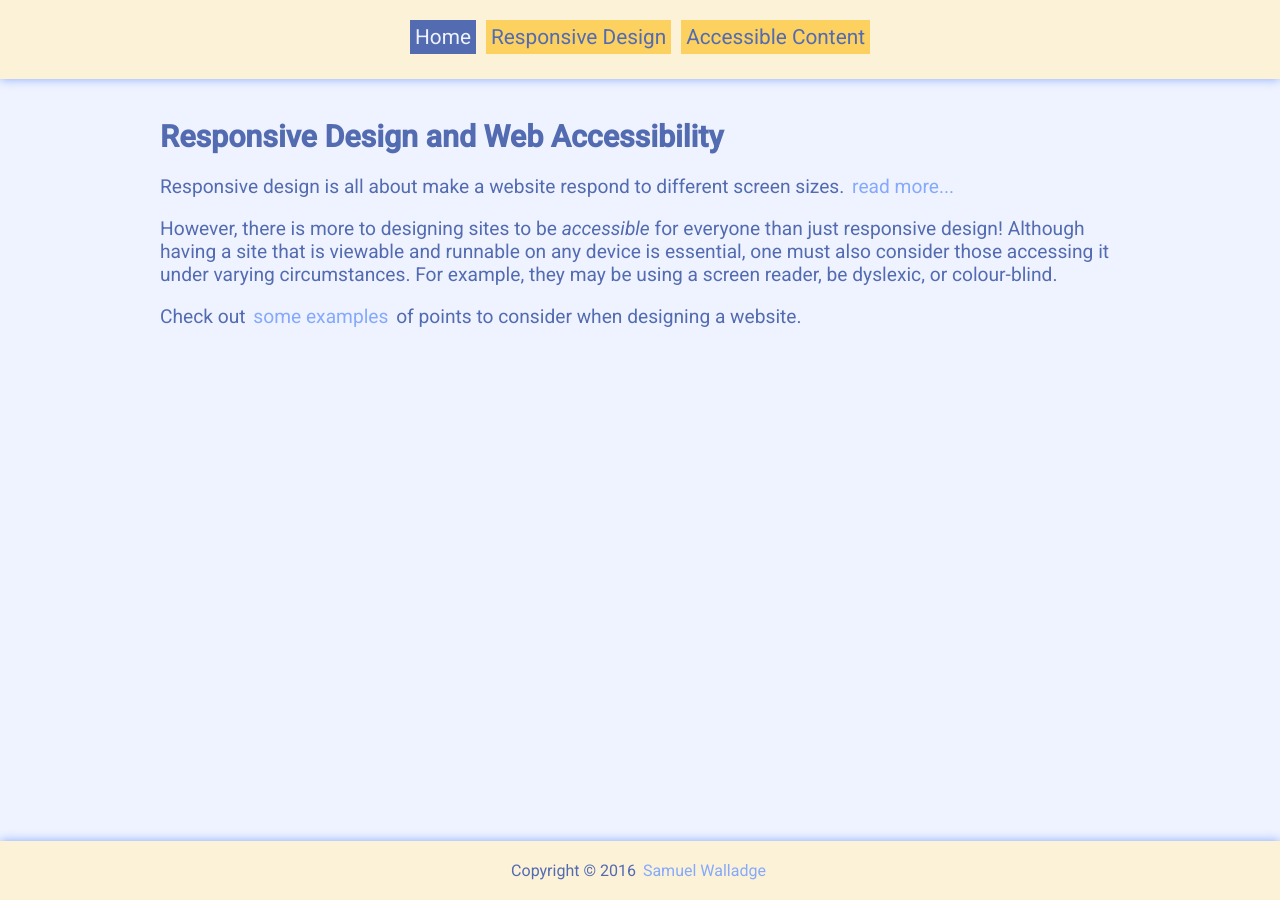
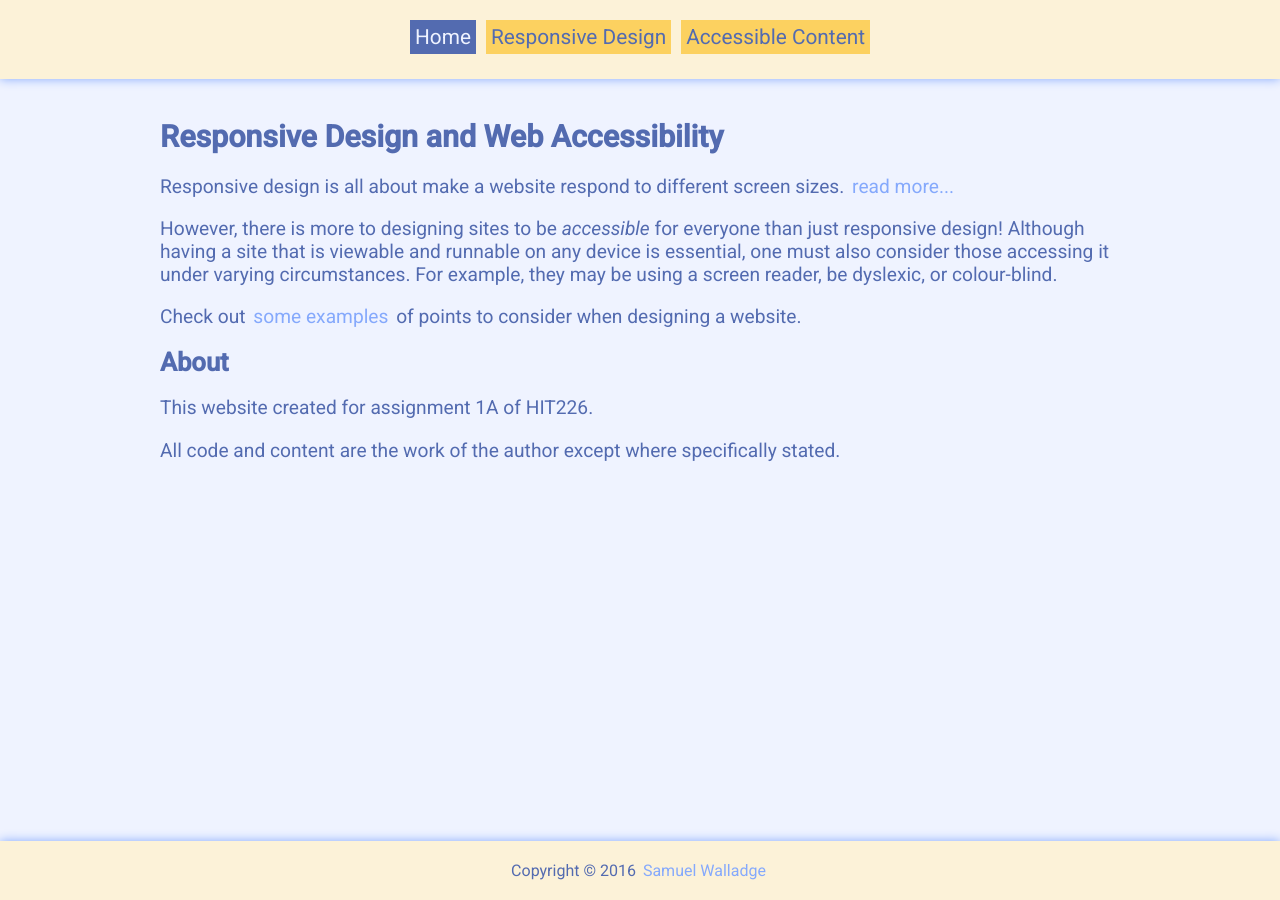
Before and after one commit to swalladge/hit226-a1, a Jekyll site: the page built from index.html, in a window 1280 px wide. Built offline with Jekyll 4.4.1, drawn with Linux system fonts in a browser that asks for light colours.

Commit message:
sorted out headings

```diff
--- a/_sass/_elements.scss
+++ b/_sass/_elements.scss
@@ -44,12 +44,16 @@
   word-wrap: break-word;      /* IE 5+ */
 }
 
-h1 {
+.page-title {
   font-size: 1.9rem;
 }
 
+h1 {
+  font-size: 1.6rem;
+}
+
 h2 {
-  font-size: 1.6rem;
+  font-size: 1.5rem;
 }
 
 h3 {
--- a/_sass/_layout.scss
+++ b/_sass/_layout.scss
@@ -40,10 +40,6 @@
 }
 
 .page-content {
-  padding: 20px;
-}
-
-.plain-section {
   padding: 20px;
 }
 
--- a/design.html
+++ b/design.html
@@ -4,6 +4,7 @@
 permalink: /responsive/
 ---
       <section>
+        <h1 class="page-title"> Responsive Design </h1>
         <h2>What is responsive design</h2>
 
         <p>
--- a/index.html
+++ b/index.html
@@ -2,7 +2,8 @@
 layout: main
 title: Home
 ---
-    <h1> Responsive Design and Web Accessibility </h1>
+    <section>
+    <h1 class="page-title"> Responsive Design and Web Accessibility </h1>
 
     <p>
     Responsive design is all about make a website respond to different screen sizes. <a href="{{ site.baseurl }}/responsive/">read more...</a>
@@ -17,3 +18,15 @@
     <p>
     Check out <a href="{{ site.baseurl }}/accessibility/">some examples</a> of points to consider when designing a website.
     </p>
+    </section>
+
+    <section>
+      <h1> About </h1>
+
+      <p>
+        This website created for assignment 1A of HIT226.
+      </p>
+      <p>
+        All code and content are the work of the author except where specifically stated.
+      </p>
+    </section>
```
Also changed, not shown: accessible.html (+4 -4 lines).
